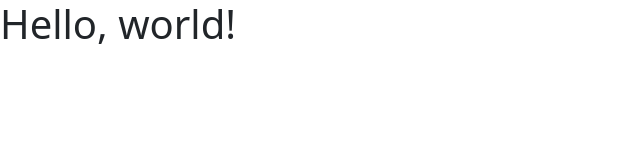
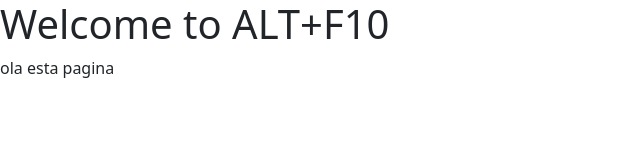
Before and after one commit to semikiina/ALF10-MEMORY, a plain HTML site: page index.html in a window 1280 px wide. Shown: the whole page, without its empty margins (0-640 px from the left). Drawn offline with nearby package versions, Linux system fonts and the light colour scheme.

Commit message:
Update index.html

```diff
--- a/index.html
+++ b/index.html
@@ -7,7 +7,8 @@
     <link href="https://cdn.jsdelivr.net/npm/bootstrap@5.2.2/dist/css/bootstrap.min.css" rel="stylesheet" integrity="sha384-Zenh87qX5JnK2Jl0vWa8Ck2rdkQ2Bzep5IDxbcnCeuOxjzrPF/et3URy9Bv1WTRi" crossorigin="anonymous">
   </head>
   <body>
-    <h1>Hello, world!</h1>
+    <h1>Welcome to ALT+F10</h1>
+    <p>ola esta pagina </p>
     <script src="https://cdn.jsdelivr.net/npm/bootstrap@5.2.2/dist/js/bootstrap.bundle.min.js" integrity="sha384-OERcA2EqjJCMA+/3y+gxIOqMEjwtxJY7qPCqsdltbNJuaOe923+mo//f6V8Qbsw3" crossorigin="anonymous"></script>
   </body>
 </html>
```
